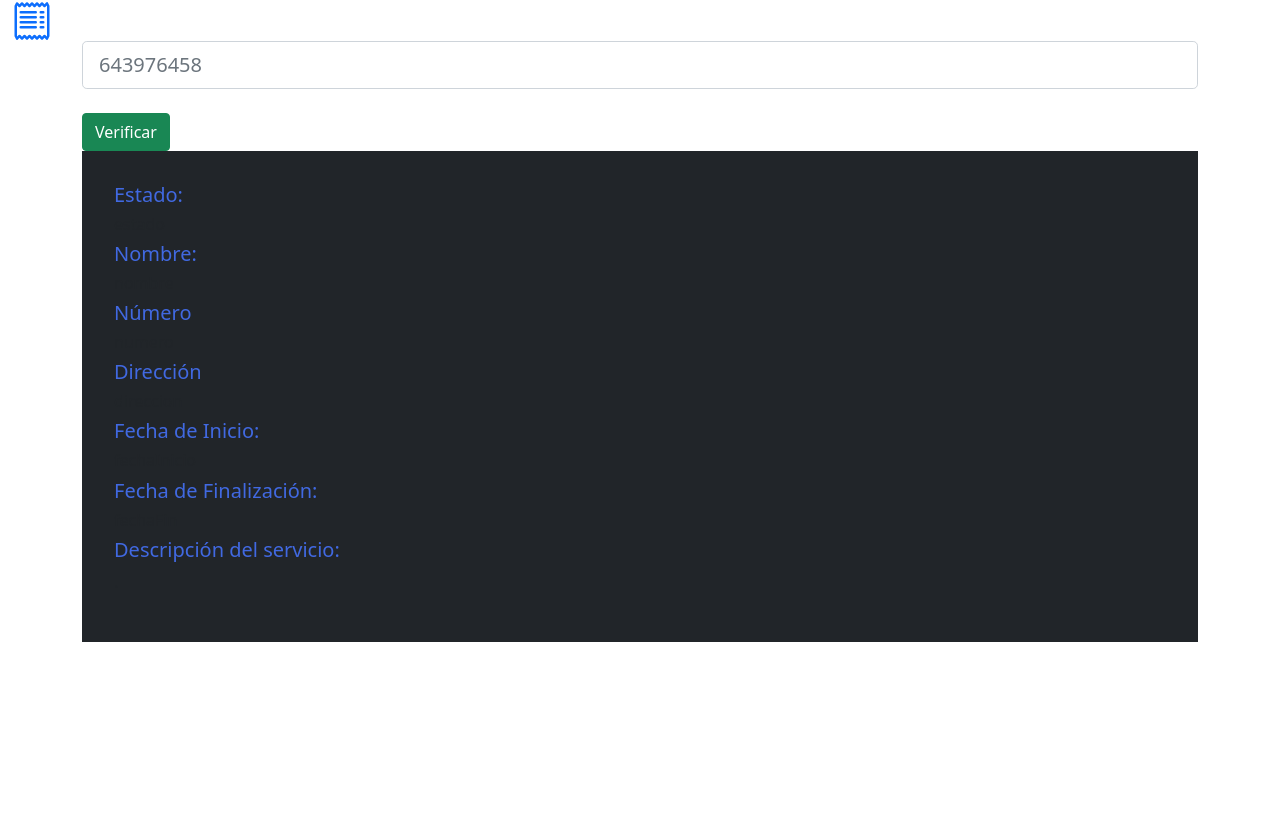
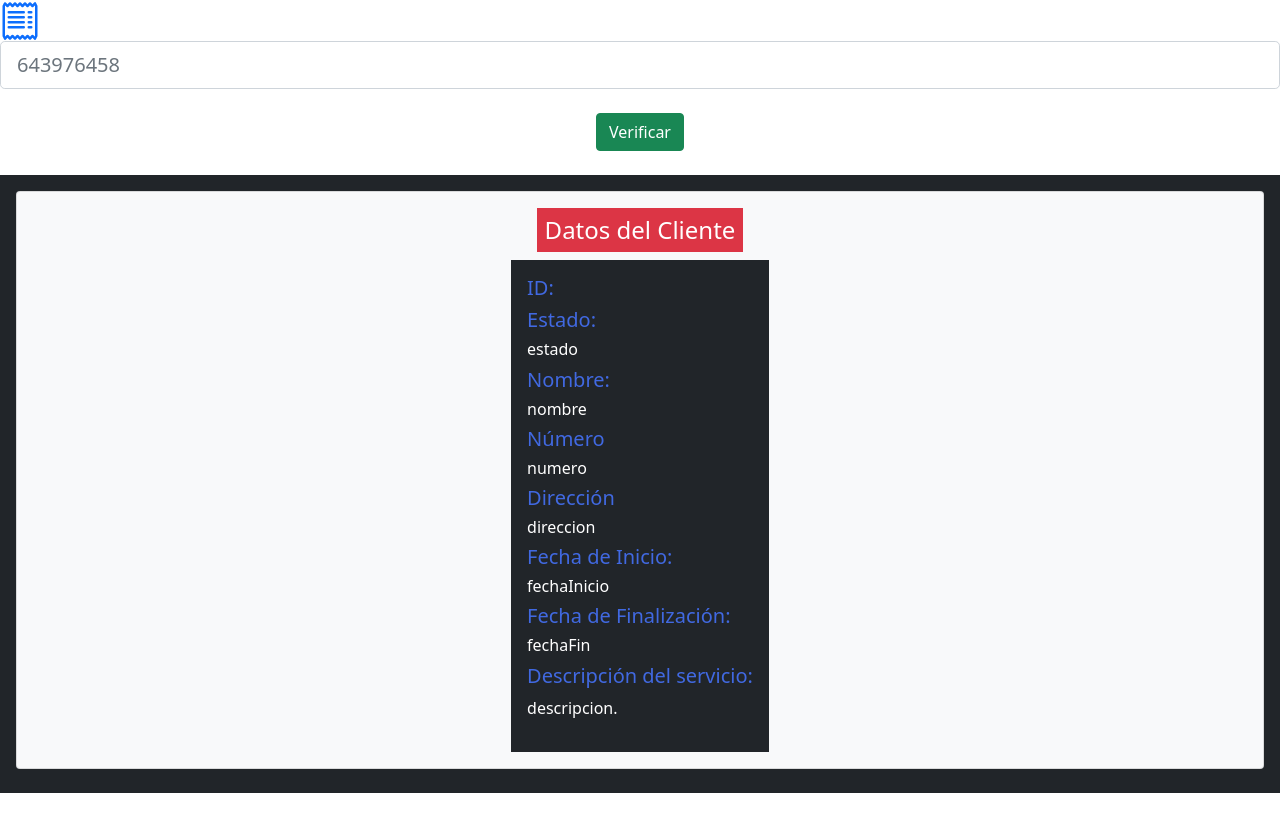
Before and after one commit to jhonjlinaresb/apiWarranty, a website: page public/index.html in a window 1280 px wide. Shown: the part 97-922 px from the top of the page. Before the commit the page ends 800 px from the top, so only its background shows below. Drawn offline with nearby package versions, Linux system fonts and the light colour scheme.

Commit message:
Mejoras en el código e interfaz de usuario

```diff
--- a/public/app.js
+++ b/public/app.js
@@ -20,18 +20,18 @@ var vm = new Vue({ //Se genera un nuevo Vue
       axios.get('/garantia/clientes') //Petición a la API con Axios
         .then(response => {this.posts = response.data}) //Luego genera una respuesta y se asigna el array de datos a la variable posts
         console.log('Hola, he funcionado :D', this); //Muestra en consola un mensaje de éxito
+        console.log(this.posts)
     }
   }
 });
 
 //let numero = document.getElementById("numero").numero;
-var vmGet = new Vue({
-  el: '#appGetClient',
+new Vue({
+  el: '#main',
   data: {
-    //params: parametros,
-    clients: [
+    client:[
       {
-      id: "_id",
+        id: "",
         estado: "estado",
         nombre: "nombre",
         numero: "numero",
@@ -39,16 +39,21 @@ var vmGet = new Vue({
         fechaInicio: "fechaInicio",
         fechaFin: "fechaFin",
         descripcion: "descripcion"
-    }] },
-
-  params: numero,
+      }
+    ]
+  },
   methods: {
-    getCliente: function() {
+    getCliente: function(){
       let numero = document.getElementById("numero").value;
+      try {
       axios.get('/garantia/garantias/'+numero)
-      .then(response => {this.clients = response.data})
+      .then(response => {this.client = response.data})
       console.log('Proccess Successfuly', this);
       console.log(numero);
+      console.log(this.client);
+      } catch (e) {
+        console.log(e);
+      }
     }
   }
 });
--- a/public/index.html
+++ b/public/index.html
@@ -1,21 +1,24 @@
-<!doctype html>
+<!DOCTYPE html>
 <html lang="es">
   <head>
     <!-- Required meta tags -->
     <meta charset="utf-8">
     <meta http-equiv="X-UA-Compatible" content="IE=edge">
-    <meta name="viewport" content="width=device-width, initial-scale=1">
+    <meta name="viewport" content="width=device-width, initial-scale=1.0">
     <!-- <meta http-equiv="Refresh" content="5;url=/two"> -->
-    <link rel="stylesheet" href="styles.css">
+    <link rel="stylesheet" href="./styles.css">
     <!-- Bootstrap CSS -->
     <link href="https://cdn.jsdelivr.net/npm/bootstrap@5.0.2/dist/css/bootstrap.min.css" rel="stylesheet" integrity="sha384-EVSTQN3/azprG1Anm3QDgpJLIm9Nao0Yz1ztcQTwFspd3yD65VohhpuuCOmLASjC" crossorigin="anonymous">
+    <link href="https://unpkg.com/vuetify/dist/vuetify.min.css" rel="stylesheet">
 
     <title>Garantías</title>
   </head>
   <body>
+
+
       <h1>Ayuda de Informática</h1>
       <h3>Garantías</h3>
-    <div class="container-fluid">
+
         <a href="/two">
         <svg xmlns="http://www.w3.org/2000/svg" width="40" height="40" fill="currentColor" class="bi bi-receipt" viewBox="0 0 16 16">
           <path d="M1.92.506a.5.5 0 0 1 .434.14L3 1.293l.646-.647a.5.5 0 0 1 .708 0L5 1.293l.646-.647a.5.5 0 0 1 .708 0L7 1.293l.646-.647a.5.5 0 0 1 .708 0L9 1.293l.646-.647a.5.5 0 0 1 .708 0l.646.647.646-.647a.5.5 0 0 1 .708 0l.646.647.646-.647a.5.5 0 0 1 .801.13l.5 1A.5.5 0 0 1 15 2v12a.5.5 0 0 1-.053.224l-.5 1a.5.5 0 0 1-.8.13L13 14.707l-.646.647a.5.5 0 0 1-.708 0L11 14.707l-.646.647a.5.5 0 0 1-.708 0L9 14.707l-.646.647a.5.5 0 0 1-.708 0L7 14.707l-.646.647a.5.5 0 0 1-.708 0L5 14.707l-.646.647a.5.5 0 0 1-.708 0L3 14.707l-.646.647a.5.5 0 0 1-.801-.13l-.5-1A.5.5 0 0 1 1 14V2a.5.5 0 0 1 .053-.224l.5-1a.5.5 0 0 1 .367-.27zm.217 1.338L2 2.118v11.764l.137.274.51-.51a.5.5 0 0 1 .707 0l.646.647.646-.646a.5.5 0 0 1 .708 0l.646.646.646-.646a.5.5 0 0 1 .708 0l.646.646.646-.646a.5.5 0 0 1 .708 0l.646.646.646-.646a.5.5 0 0 1 .708 0l.646.646.646-.646a.5.5 0 0 1 .708 0l.509.509.137-.274V2.118l-.137-.274-.51.51a.5.5 0 0 1-.707 0L12 1.707l-.646.647a.5.5 0 0 1-.708 0L10 1.707l-.646.647a.5.5 0 0 1-.708 0L8 1.707l-.646.647a.5.5 0 0 1-.708 0L6 1.707l-.646.647a.5.5 0 0 1-.708 0L4 1.707l-.646.647a.5.5 0 0 1-.708 0l-.509-.51z"/>
@@ -23,51 +26,59 @@
         </svg>
         </a>
 
-      <div class="container" id="appGetClient">
+        <v-app class="container" id="main">
           <input type="value" id="numero" class="form-control form-control-lg" placeholder="643976458"><br>
-        <button type="button" class="btn btn-success" @click="getCliente"> <!--v-on:click="getCliente" -->
+          <button class="btn btn-success" style="display:block;margin:auto;" v-on:click="getCliente()"> <!-- @click="getCliente -->
             Verificar
-        </button>
-       </input>
+          </button><br>
+      <div class="p-3 mb-2 bg-dark" v-for="value in client">
+        <div class="card p-3 mb-2 bg-light text-white" style="align-items:center;">
 
-      <div class="p-3 mb-2 bg-dark" v-for="client in clients">
-      <div class="bg-dark card-body">
-        <div class="card-text">
+      <h4 class="p-2 mb-2 bg-danger text-white text-center">Datos del Cliente</h4>
+      <v-card class="bg-dark card-body"> <!--Inicio de tarjeta-->
+        <div class="card-section">
+          <h5>ID:</h5>
+          <h6>{{ value._id }}</h6>
+        </div>
+        <div class="card-section">
           <h5>Estado:</h5>
-          <h6>{{ client.estado }}</h6>
+          <h6>{{ value.estado }}</h6>
         </div>
         <div class="card-section">
           <h5>Nombre:</h5>
-          <h6>{{ client.nombre }}</h6>
+          <h6>{{ value.nombre }}</h6>
         </div>
         <div class="card-section">
           <h5>Número</h5>
-          <h6>{{ client.numero }}</h6>
+          <h6>{{ value.numero }}</h6>
         </div>
         <div class="card-section">
           <h5>Dirección</h5>
-          <h6>{{ client.direccion }}</h6>
+          <h6>{{ value.direccion }}</h6>
         </div>
         <div class="card-section">
           <h5>Fecha de Inicio:</h5>
-          <h6>{{ client.fechaInicio }}</6>
+          <h6>{{ value.fechaInicio }}</6>
         </div>
         <div class="card-section">
           <h5>Fecha de Finalización:</h5>
-          <h6>{{ client.fechaFin }}</h6>
+          <h6>{{ value.fechaFin }}</h6>
         </div>
         <div class="card-section">
           <h5>Descripción del servicio:</h5>
-          <p>{{ clients.descripcion }}.</p>
+          <p>{{ value.descripcion }}.</p>
         </div>
+      </v-card> <!--Fin tarjeta-->
+
 
       </div>
     </div>
-      </div>
-    </div>
+
+  </v-app>
 
 
     <script src="https://cdn.jsdelivr.net/npm/vue/dist/vue.js"></script>
+    <script src="https://unpkg.com/vuetify@1.0.10/dist/vuetify.min.js"></script>
     <script src="https://unpkg.com/axios/dist/axios.min.js"></script>
     <script src="app.js""></script>
     <script src="https://cdn.jsdelivr.net/npm/bootstrap@5.0.2/dist/js/bootstrap.bundle.min.js" integrity="sha384-MrcW6ZMFYlzcLA8Nl+NtUVF0sA7MsXsP1UyJoMp4YLEuNSfAP+JcXn/tWtIaxVXM" crossorigin="anonymous"></script>
```
Also changed, not shown: public/pages/two.html (+2 -2 lines). Lines whose indentation alone changed are shown as unchanged.
